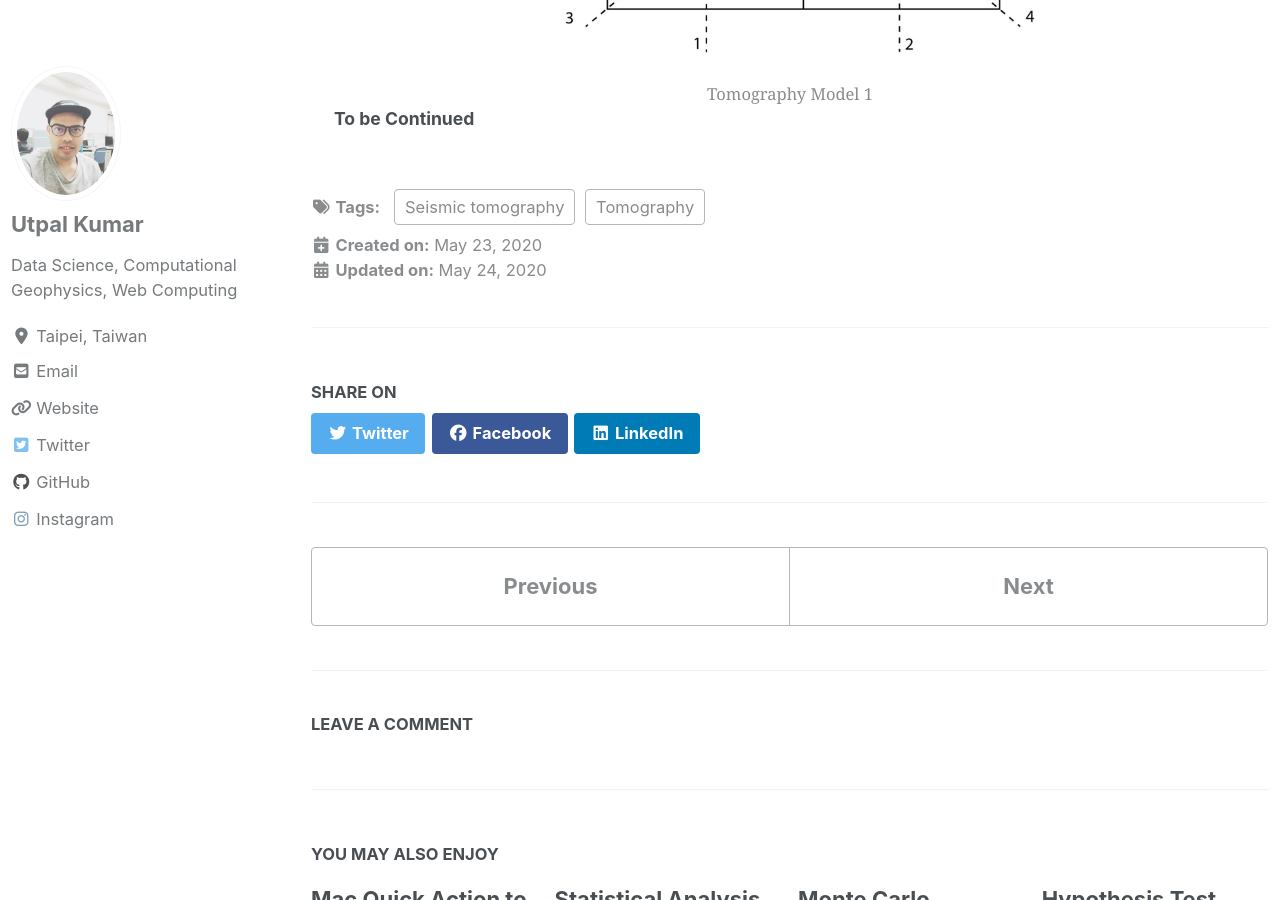
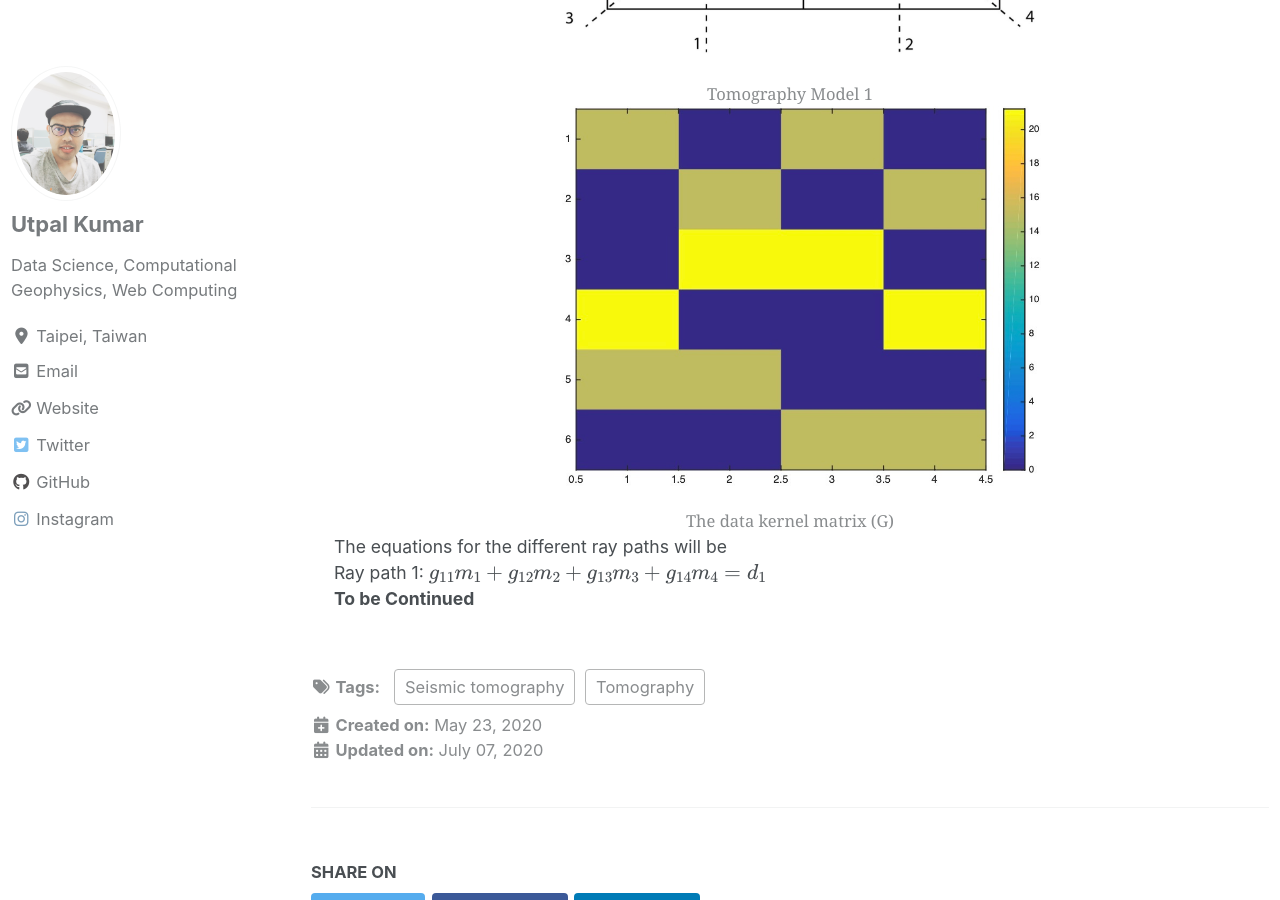
Before and after one commit to apexcodings/earthinversion.github.io, a Jekyll site: the page built from _posts/2020-05-23-numerical-tests-travel-time-tomography.md, in a window 1280 px wide and 900 px high, scrolled down 3967 px. Built offline with Jekyll 4.4.1, drawn with Linux system fonts in a browser that asks for light colours; cached includes are drawn as plain includes; nearby versions of some CDN libraries; formulas are drawn with MathJax 3; comment, search, counter and statistics services are not loaded.

Commit message:
automator Tue Jul  7 10:35:59 CST 2020

```diff
--- a/_posts/2020-05-23-numerical-tests-travel-time-tomography.md
+++ b/_posts/2020-05-23-numerical-tests-travel-time-tomography.md
@@ -1,7 +1,7 @@
 ---
 title: "Numerical Tests on Travel Time Tomography"
 date: 2020-05-23
-last_modified_at: 2020-05-24
+last_modified_at: 2020-07-07
 tags: [Tomography, Seismic tomography]
 excerpt: "Introduction to the concepts of tomography with equations and codes. Introduction to the concepts of overdetermined, underdetermined and mix-determined problems in Tomography."
 mathjax: "true"
@@ -107,4 +107,16 @@ In this problem, we consider 4 cells and 6 travel time data (or rays) and hence
 <figcaption style="text-align: center;">Tomography Model 1</figcaption>
 </p>
 
+<p align="center">
+<img width="50%" src="{{ site.url }}{{ site.baseurl }}/images/numerical-tests-tomography/data_kernel_matrix.jpg">
+<figcaption style="text-align: center;">The data kernel matrix (G) </figcaption>
+</p>
+
+The equations for the different ray paths will be
+
+Ray path 1:
+$$
+𝑔_{11} 𝑚_1 + 𝑔_{12} 𝑚_2 + 𝑔_{13} 𝑚_3 + 𝑔_{14} 𝑚_4 = 𝑑_1
+$$
+
 __To be Continued__
```
Also changed, not shown: images/numerical-tests-tomography/data_kernel_matrix.jpg (added).
